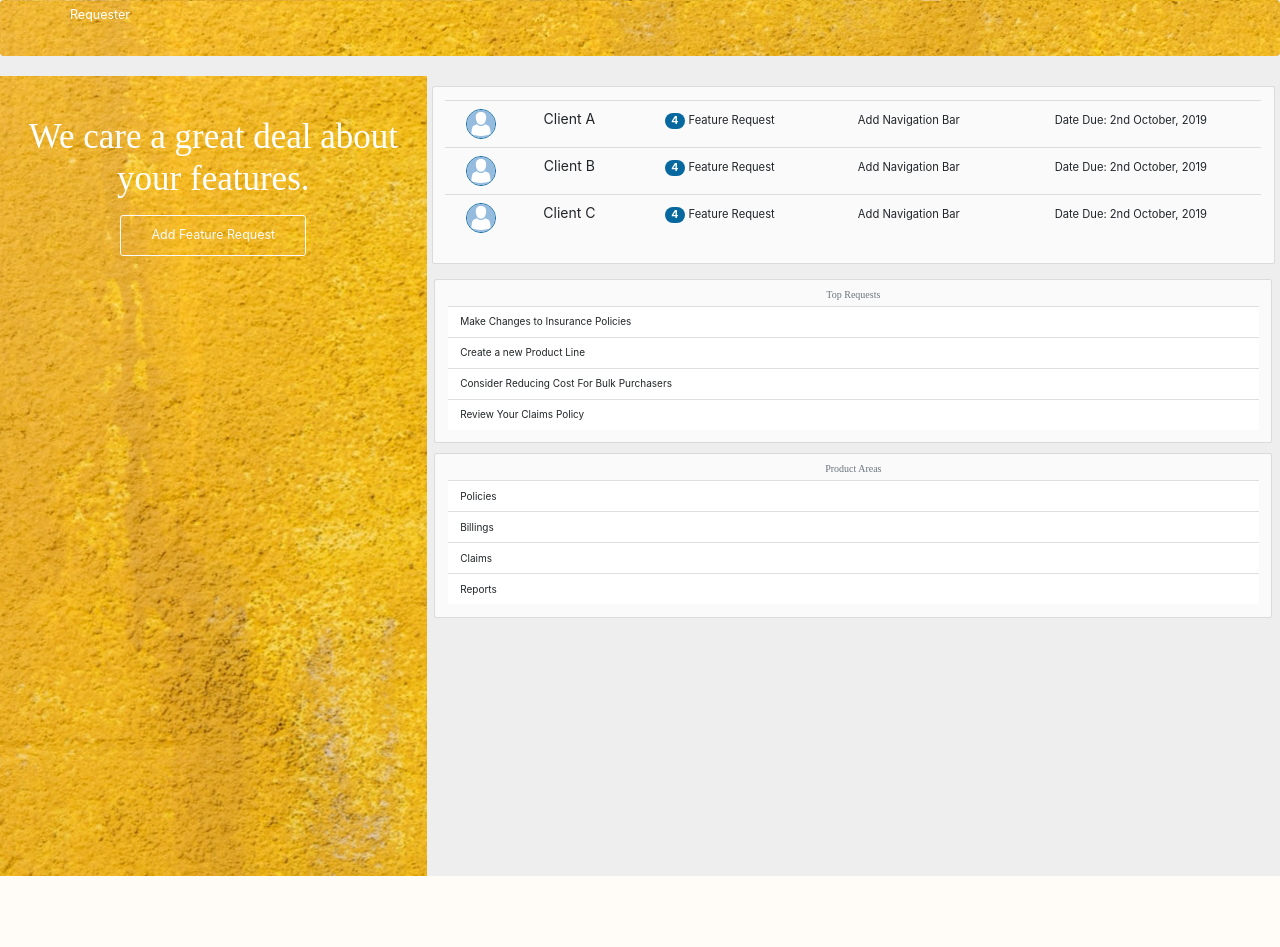
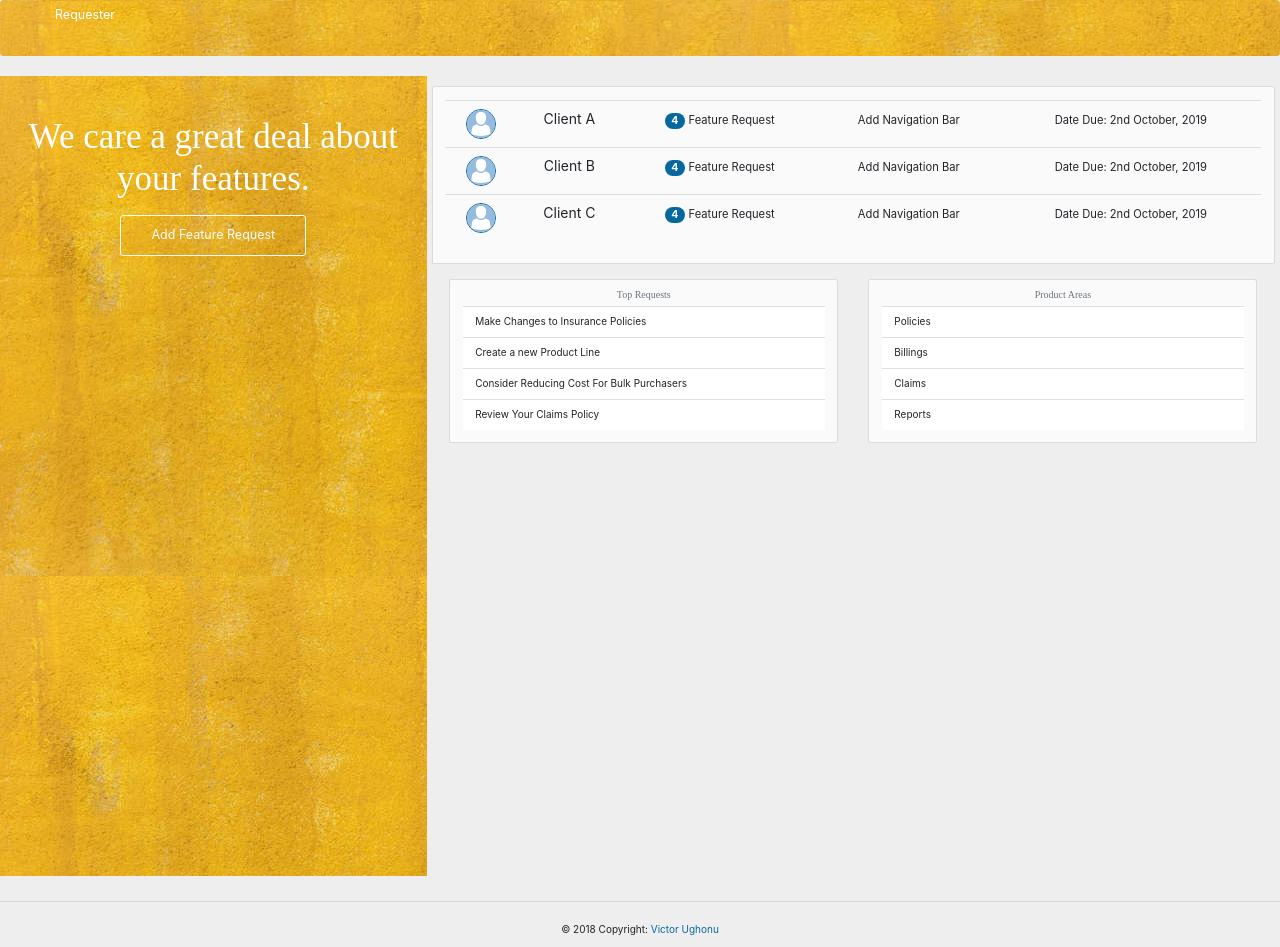
Before and after one commit to Miravicson/Featurester, a Flask app: page / in a window 1280 px wide. Before the commit the page ends 876 px from the top, so only its background shows below. Run offline with Flask 2, Linux system fonts and the light colour scheme; parts of the project's set-up code (start-up, migrations or seed data) failed here and were passed over; some libraries are stand-ins or nearby versions; some web fonts are replaced.

Commit message:
more ui work

```diff
--- a/requester/static/css/style.css
+++ b/requester/static/css/style.css
@@ -9,11 +9,11 @@ body {
 .navbar{
     padding-top: 2px !important;
     padding-bottom: 2px !important;
-    background: url('/static/img/background2.jpg');
+    background: url('/static/img/background.jpg');
 }
 
 .header {
-    background: url('/static/img/background2.jpg');
+    background: url('/static/img/background.jpg');
     min-height: 100vh;
     border-radius: 0;
     color: white;
--- a/requester/templates/base.html
+++ b/requester/templates/base.html
@@ -7,17 +7,26 @@
 
 {{ super() }}
 
-{% include 'css.html' %}
+{% include 'snippets/css.html' %}
 
 {% endblock styles %}
 
+{% block body %}
+
 {% block navbar %}
-{% include 'navbar.html' %}
+{% include 'snippets/navbar.html' %}
 {% endblock navbar %}
-block
+{% block content %}
+
+{% endblock content %}
+{% block footer %}
+    {% include 'snippets/footer.html' %}
+{% endblock footer %}
 
 {% block scripts %}
     {{ super() }}
 
-    {% include 'js.html' %}
+    {% include 'snippets/js.html' %}
 {% endblock scripts %}
+
+{% endblock body %}
--- a/requester/templates/error.html
+++ /dev/null
@@ -1 +0,0 @@
-<h1>Error {{ code }} </h1>
--- a/requester/templates/index.html
+++ b/requester/templates/index.html
@@ -1,12 +1,15 @@
 {% extends 'base.html' %}
 {% block content %}
 
-<div class="container-fluid">
+<div class="container-fluid mb-0">
     <div class="row">
-        <div class="col-12 col-md-4 header order-2">
-            {% include 'header.html' %}
+        <!-- Header Starts here -->
+        <div class="col-12 col-md-4 header order-md-2">
+            {% include 'snippets/header.html' %}
         </div>
-        <div class="col-12 col-md-8 order-1 content pt-3 px-2">
+
+        <!-- Content Starts here -->
+        <div class="col-12 col-md-8 order-md-1 content pt-3 px-2">
             <section class="client col-12">
                 <div class="card  bg-light mb-2">
                     <div class="card-body">
@@ -49,7 +52,7 @@
             </section>
 
             <div class="row mx-1 my-4">
-                <section class="col-6 mx-auto">
+                <section class="col-12 col-md-6 mx-auto">
                     <div class="card bg-light mb-3">
                         <div class="card-body">
                             <h6 class="card-subtitle mb-2 text-muted text-center">Top Requests</h6>
@@ -63,7 +66,7 @@
                     </div>
                 </section>
 
-                <section class="col-6 mx-auto">
+                <section class="col-12 col-md-6 mx-auto">
                     <div class="card bg-light mb-3">
                         <div class="card-body">
                             <h6 class="card-subtitle mb-2 text-muted text-center">Product Areas</h6>
--- a/requester/templates/new_base.html
+++ /dev/null
@@ -1 +0,0 @@
-{%  extends 'bootstrap/base.html'}
--- /dev/null
+++ b/requester/templates/snippets/footer.html
@@ -0,0 +1,14 @@
+<!-- Footer -->
+<footer class="page-footer font-small mdb-color lighten-3 pt-4">
+
+
+
+    <!-- Copyright -->
+    <hr>
+    <div class="footer-copyright text-center py-3">© 2018 Copyright:
+        <a href="https://miravicson.herokuapp.com"> Victor Ughonu</a>
+    </div>
+    <!-- Copyright -->
+
+</footer>
+<!-- Footer -->
--- a/requester/templates/navbar.html
+++ b/requester/templates/snippets/navbar.html
@@ -1,6 +1,6 @@
-<nav class="navbar navbar-expand-sm navbar-dark bg-light py-2">
+<nav class="navbar navbar-expand navbar-dark bg-light py-2">
     <div class="container">
-        <a class="navbar-brand" href="#">Requester</a>
+        <a class="navbar-brand" href="{{ url_for('index')  }}">Requester</a>
         <button class="navbar-toggler" type="button" data-toggle="collapse" data-target="#navbarSupportedContent"
             aria-controls="navbarSupportedContent" aria-expanded="false" aria-label="Toggle navigation">
             <span class="navbar-toggler-icon"></span>
--- a/requester/views.py
+++ b/requester/views.py
@@ -8,7 +8,7 @@ def route_not_found(e):
     """Return a custom 404 Http response message for missing or not found routes"""
 
     code = 404
-    return render_template('error.html', code=code), code
+    return render_template('snippets/error.html', code=code), code
 
 
 @app.errorhandler(405)
@@ -19,7 +19,7 @@ def method_not_found(e):
     :return:
     """
     code = 405
-    return render_template('error.html', code=code), code
+    return render_template('snippets/error.html', code=code), code
 
 
 @app.errorhandler(500)
@@ -30,4 +30,4 @@ def internal_server_error(e):
     :return:
     """
     code = 500
-    return render_template('error.html', code=code), code
+    return render_template('snippets/error.html', code=code), code
```
Also changed, not shown: requester/templates/404.html (deleted, +0 -11 lines), requester/templates/500.html (deleted, +0 -8 lines), requester/templates/snippets/error.html (added, +23 -0 lines), requester/static/img/background.jpg (added), requester/static/img/background2.jpg (deleted), requester/templates/snippets/css.html (renamed from requester/templates/css.html), requester/templates/snippets/header.html (renamed from requester/templates/header.html), requester/templates/snippets/js.html (renamed from requester/templates/js.html).
